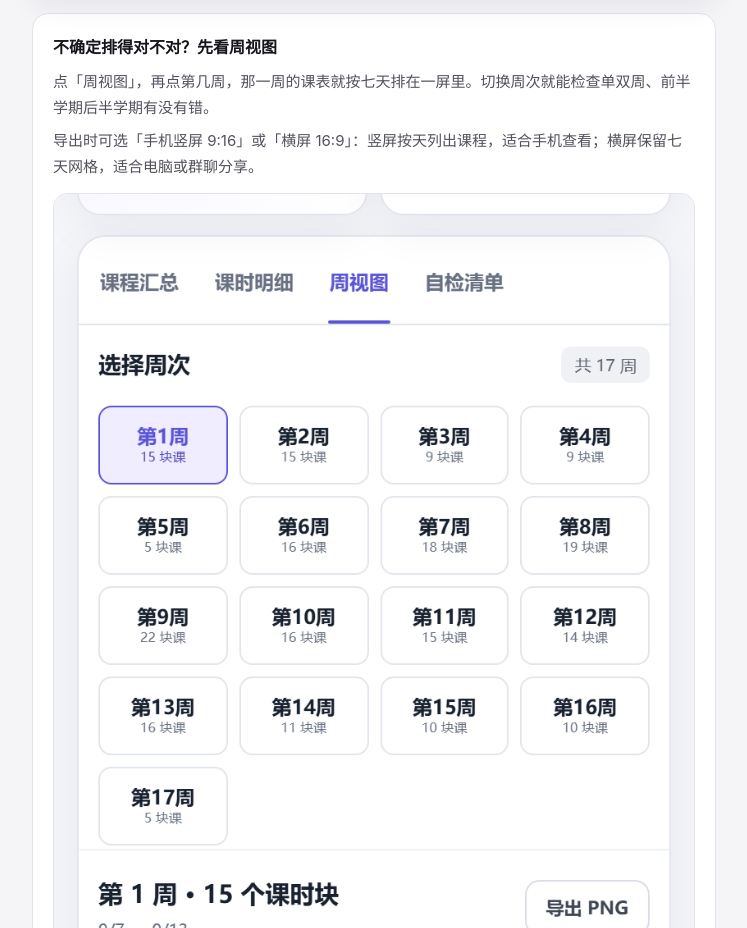
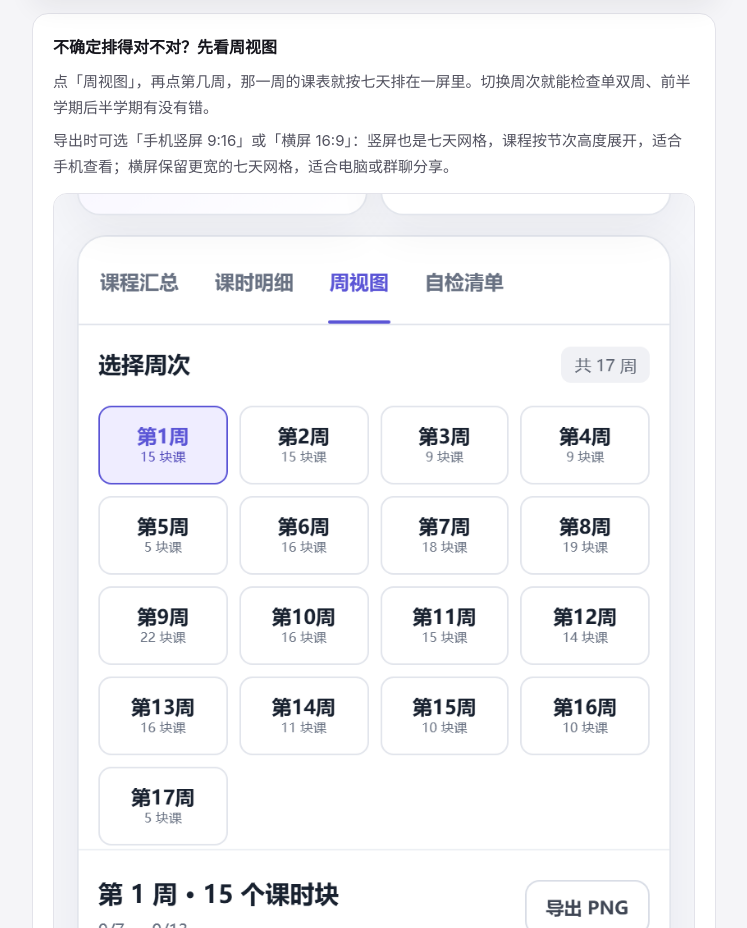
Before and after one commit to QTaiRan/kebiao-ics, a plain HTML site: page guide.html in a window 1280 px wide. Shown: the part 5440-6368 px from the top of the page, without its empty margins (266-1013 px from the left). Drawn offline with Linux system fonts and the light colour scheme.

Commit message:
竖屏课表改为七天网格导出

```diff
--- a/guide.html
+++ b/guide.html
@@ -198,7 +198,7 @@
   <section class="tip">
     <h3>不确定排得对不对？先看周视图</h3>
     <p>点「周视图」，再点第几周，那一周的课表就按七天排在一屏里。切换周次就能检查单双周、前半学期后半学期有没有错。</p>
-    <p>导出时可选「手机竖屏 9:16」或「横屏 16:9」：竖屏按天列出课程，适合手机查看；横屏保留七天网格，适合电脑或群聊分享。</p>
+    <p>导出时可选「手机竖屏 9:16」或「横屏 16:9」：竖屏也是七天网格，课程按节次高度展开，适合手机查看；横屏保留更宽的七天网格，适合电脑或群聊分享。</p>
     <img src="guide-img/guide-3-week.png" alt="周视图与周次选择">
   </section>
 
```
